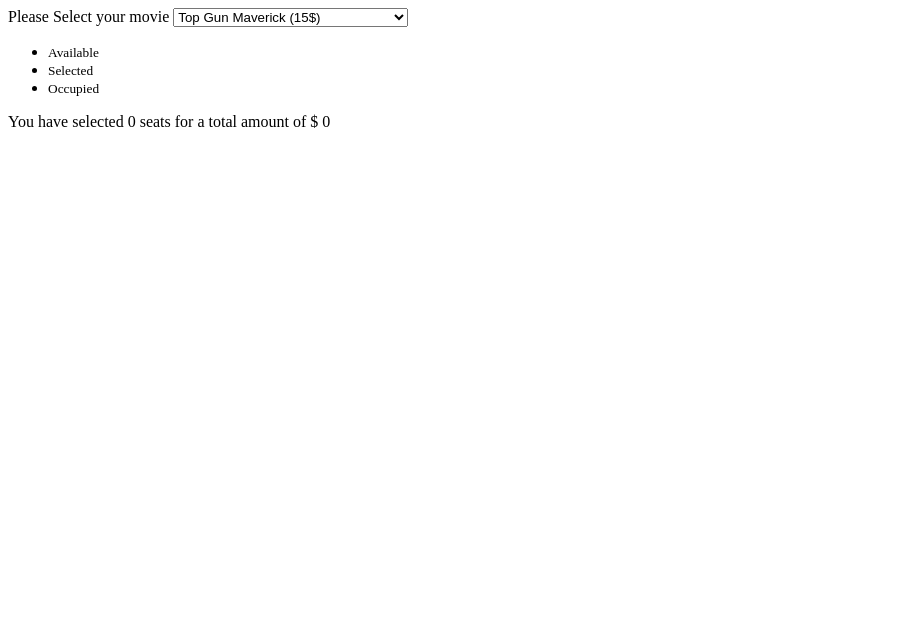
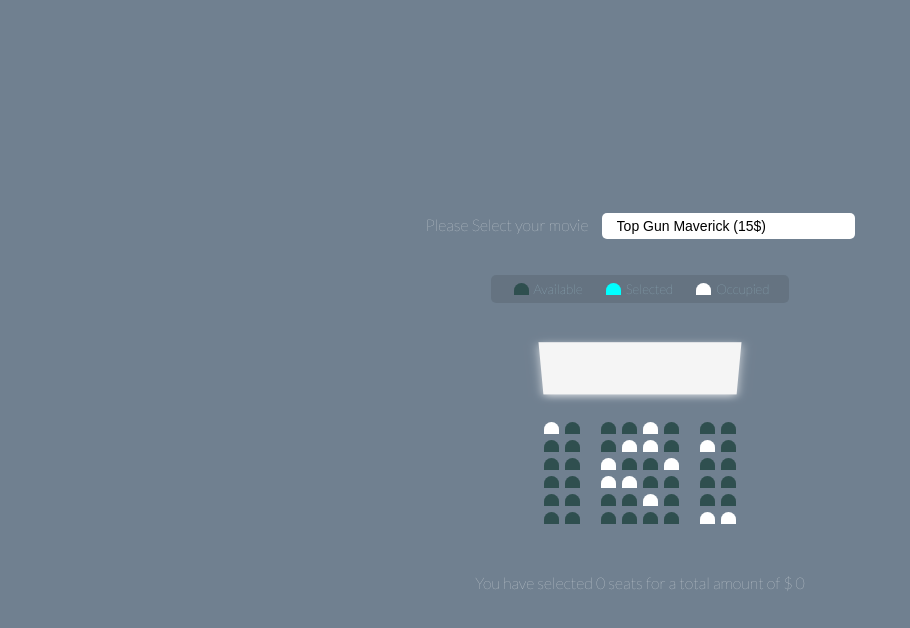
Before and after one commit to abdurrafay2/Axiom-Full-stack-developer, a plain HTML site: page project 2/index.html in a window 1280 px wide. Shown: the whole page, without its empty margins (0-910 px from the left). Drawn offline with Linux system fonts and the light colour scheme.

Commit message:
Basic front end with css complete
display done
additonal features left

```diff
--- a/project 2/index.html
+++ b/project 2/index.html
@@ -4,7 +4,7 @@
     <meta charset="UTF-8">
     <meta http-equiv="X-UA-Compatible" content="IE=edge">
     <meta name="viewport" content="width=device-width, initial-scale=1.0">
-    <Link rel="stylesheet" herf ="style.css">
+    <link rel="stylesheet" href ="style.css">
     <title>Seat Selection </title>
 </head>
 <body>
@@ -20,7 +20,7 @@
     </select>
 </div>
 <ul class = "legend">
-    <li>
+    <li >
         <div class="seat"></div>
         <small>
             Available
@@ -28,13 +28,15 @@
 
     </li>
 
-    <li>
-        <div class="seat selected">
-            <small>
-                Selected
-            </small>
-        </div>
+    <li >
+        <div class="seat selected"></div>
+        <small>
+             Selected
+        </small>
+
     </li>
+
+
     <li>
         <div class="seat occupied"></div>
         <small>
@@ -112,16 +114,6 @@
     You have selected <span id="count">0</span> seats for a total amount of $ <span class="total">0</span>
 </p>
 
-
-
-
-
-
-
-
-
-
-
     <script src="script.js"></script>
 
 
--- a/project 2/style.css
+++ b/project 2/style.css
@@ -0,0 +1,128 @@
+@import url('https://fonts.googleapis.com/css2?family=Lato:wght@100&display=swap');
+
+*{
+    box-sizing: border-box;
+
+}
+
+body
+{
+background-color:slategray ;
+display: flex;
+flex-direction: column;
+color: white;
+align-items: center;
+justify-content: center;
+height: 100vh;
+font-family: 'Lato', sans-serif;
+margin: 0;
+
+
+}
+
+.movie-container
+{
+    margin: 20px 0;
+
+}
+.movie-container select{
+    background-color: white;
+    border: 0;
+    border-radius: 5px;
+    font-size: 14px;
+    margin-left: 10px;
+    padding: 5px 15px 5px 15px;
+    appearance: none;
+    -moz-appearance: none;
+    -webkit-appearance: none;
+
+
+}
+.seat{
+    background-color:darkslategray;
+    height: 12px;
+    width: 15px;
+    margin: 3px;
+    border-top-left-radius: 10px;
+    border-top-right-radius: 10px;
+
+}
+.seat.selected{
+    background-color:cyan;
+}
+.seat.occupied{
+    background-color: white;
+}
+
+.seat:nth-of-type(2)
+{
+    margin-right: 18px;
+}
+.seat:nth-last-of-type(2)
+{
+    margin-left: 18px;
+}
+
+.legend{
+    background-color: rgba(0, 0, 0,0.1 );
+
+    padding: 5px 10px;
+    border-radius: 5px;
+    color: lightblue;
+    list-style-type: none;
+    display:  flex;
+    justify-content: space-between;
+
+
+}
+.legend li{
+        display: flex;
+        align-items: center;
+        justify-content: center;
+        margin: 0 10px;
+
+}
+.legend li small{
+    margin-left: 2px;
+}
+
+.container{
+    perspective: 1000px;
+    margin-bottom: 30px;
+}
+.seat:not(.occupied):hover{
+    cursor: pointer;
+    transform: scale(1.2);
+
+}
+.legend .seat:not(.occupied):hover{
+    cursor: default;
+    transform: scale(1);
+
+}
+
+
+
+.row
+{
+    display: flex;
+
+}
+.screen{
+    background-color: whitesmoke    ;
+    height: 70px;
+    width: 100%;
+    margin: 15px 0;
+    transform: rotateX(-45deg);
+    box-shadow: 0 3px 10px  rgba(255, 255, 255, 0.7);
+
+}
+
+p.text{
+    margin: 5px 0;
+
+}
+p.text span{
+    color: aqua;
+
+}
```
